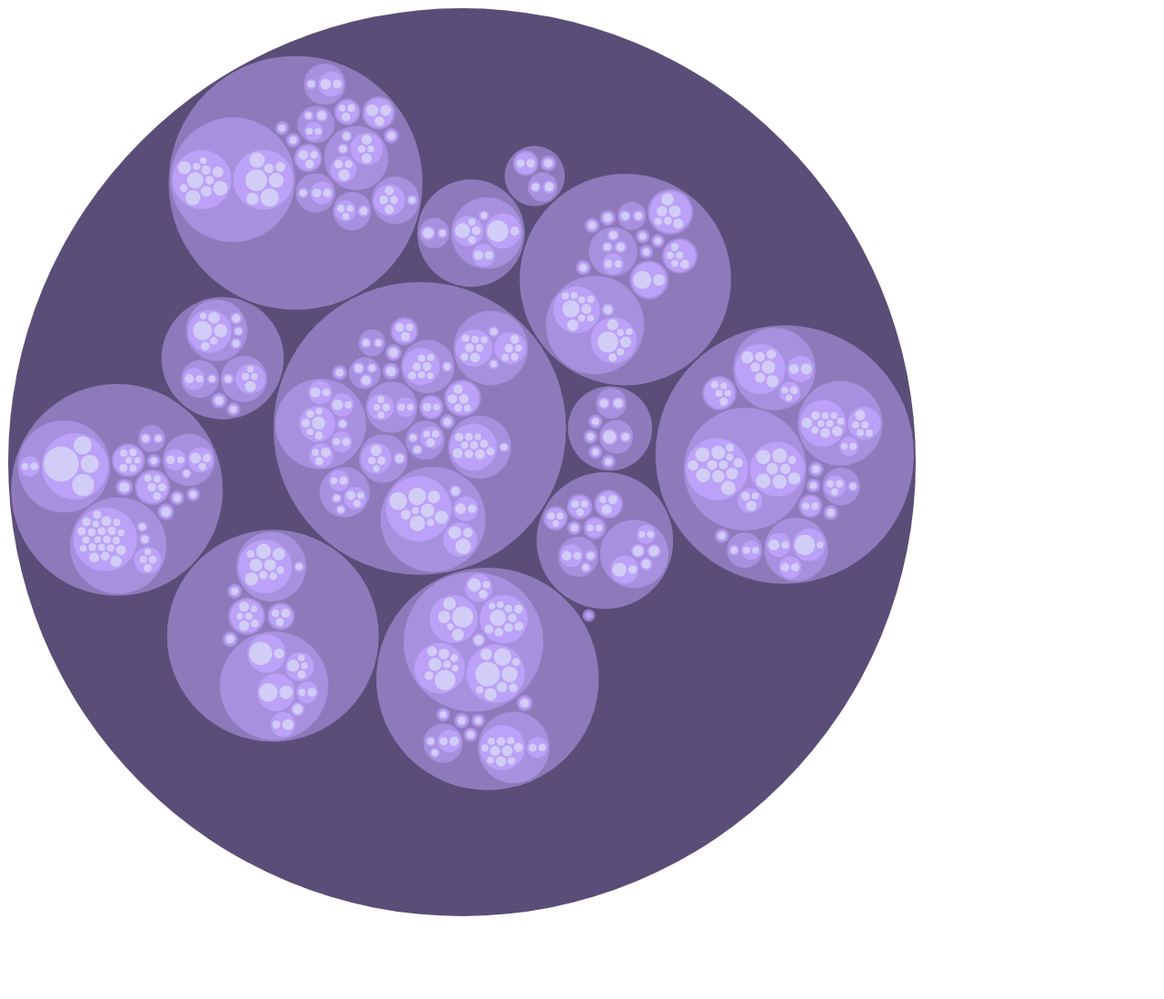
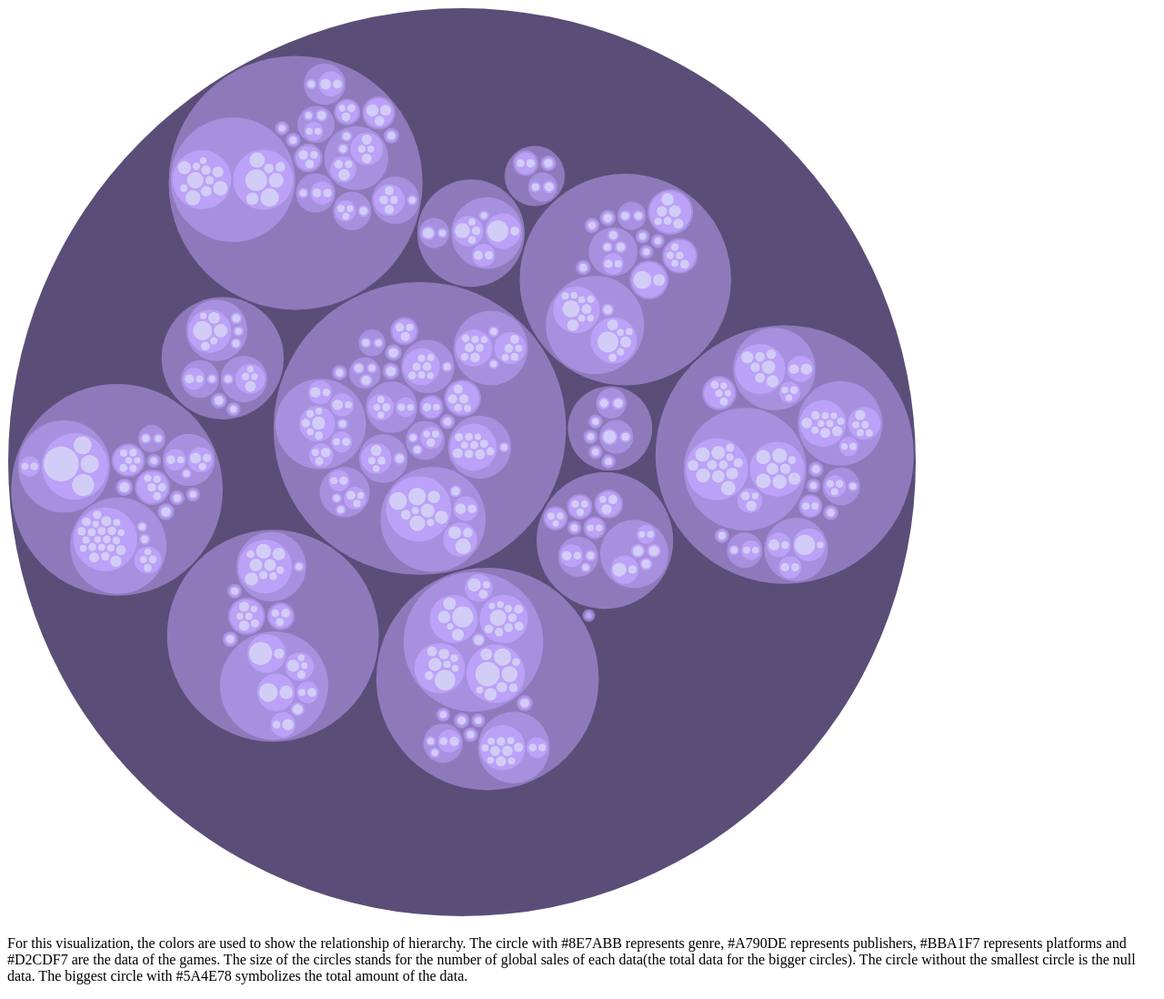
Before and after one commit to minjikim19/Visualization-3, a plain HTML site: page index.html in a window 1280 px wide. Shown: the whole page at 91% size. Before the commit the page ends 1020 px from the top, so only its background shows below. Drawn offline with nearby package versions, Linux system fonts and the light colour scheme.

Commit message:
Added changes

```diff
--- a/index.html
+++ b/index.html
@@ -8,4 +8,5 @@
     <div id="tooltip" class="tooltip"></div>
     <svg></svg>
     <script src="script.js"></script>
+    <p>For this visualization, the colors are used to show the relationship of hierarchy. The circle with #8E7ABB represents genre, #A790DE represents publishers, #BBA1F7 represents platforms and #D2CDF7 are the data of the games. The size of the circles stands for the number of global sales of each data(the total data for the bigger circles). The circle without the smallest circle is the null data. The biggest circle with #5A4E78 symbolizes the total amount of the data.</p>
 </body>
```
